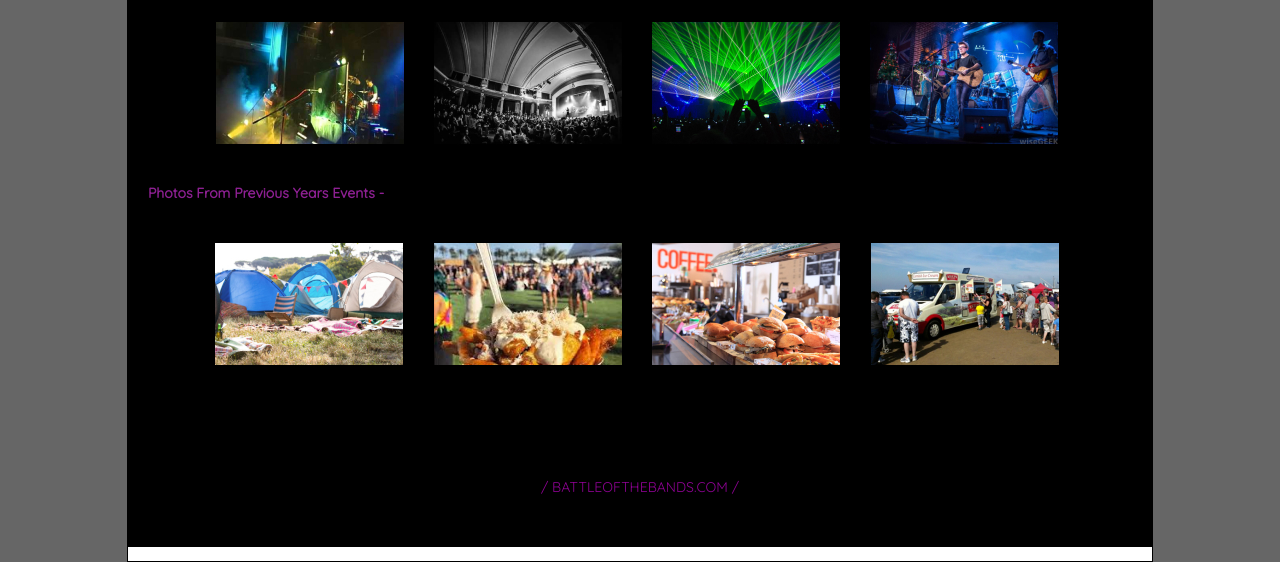
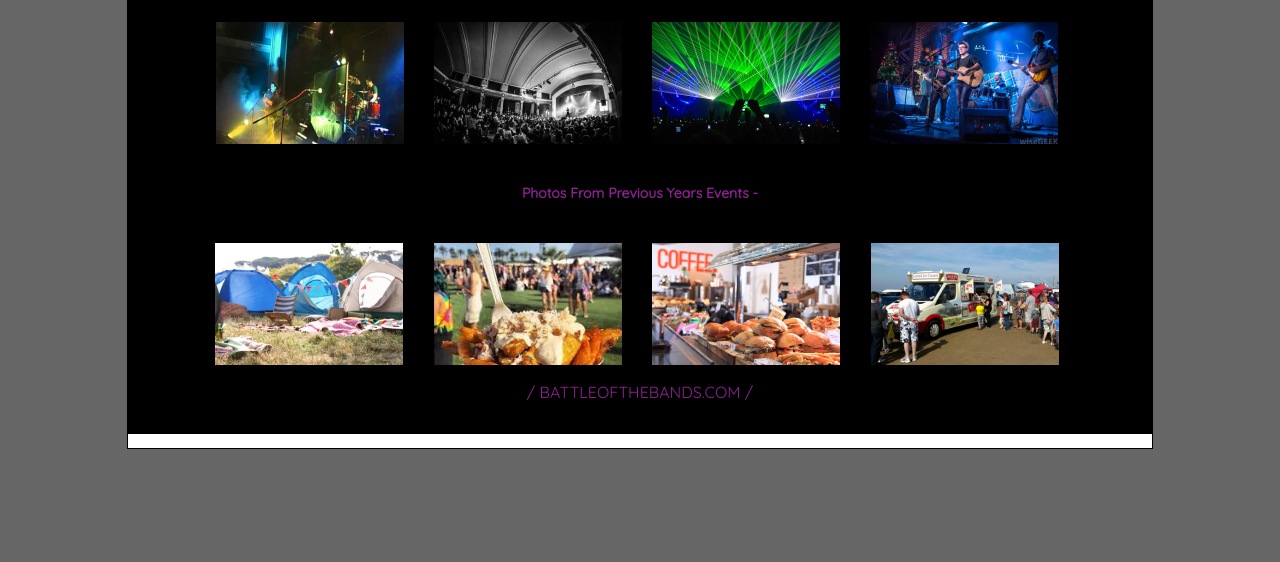
Before and after one commit to Liz06/Botb, a plain HTML site: page gallery.html in a window 1280 px wide. Shown: the part 586-1148 px from the top of the page. After the commit the page ends 1035 px from the top, so only its background shows below. Drawn offline with nearby package versions, Linux system fonts and the light colour scheme; files that its build step writes are made by us from their sources; a web font is replaced by a local one.

Commit message:
Add files via upload

```diff
--- a/gallery.html
+++ b/gallery.html
@@ -175,7 +175,7 @@ body {
           </tr>
         </table>
       </div>
-    <h5 align="left">Photos From Previous Years Events -</h5>
+    <h5 align="center"> Photos From Previous Years Events -</h5>
     <div align="center">
       <table width="884" height="126" cellpadding="5" cellspacing="10">
         <tr>
@@ -185,11 +185,8 @@ body {
           <td><img src="Images/gallery 8.jpg" width="192" height="126" alt="8" /></td>
         </tr>
       </table>
-    </div>
-    <p align="left">&nbsp;</p>
-    <p align="left">&nbsp;</p>
-    <h6 align="center">/ BATTLEOFTHEBANDS.COM /    </h6>
-    <p align="center">&nbsp;</p>
+    / BATTLEOFTHEBANDS.COM /    </div>
+<p align="center">&nbsp;</p>
     <!-- InstanceEndEditable -->
     <!-- end #mainContent --></div>
   <!-- end #container -->
```
